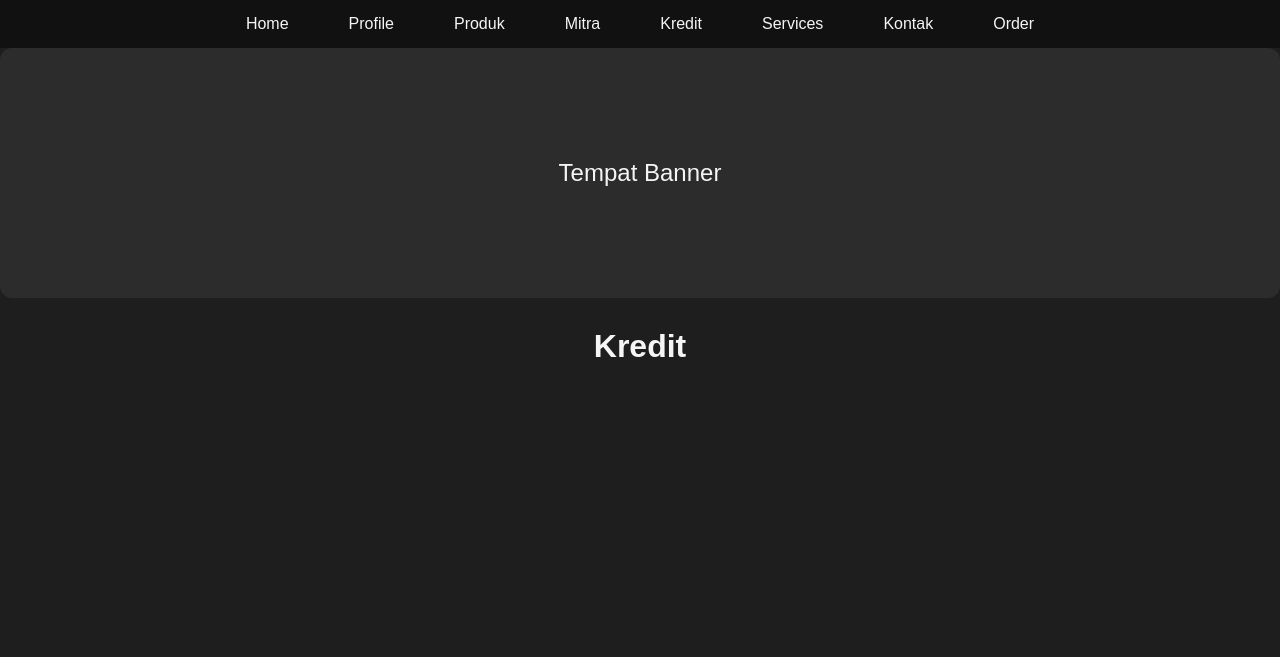
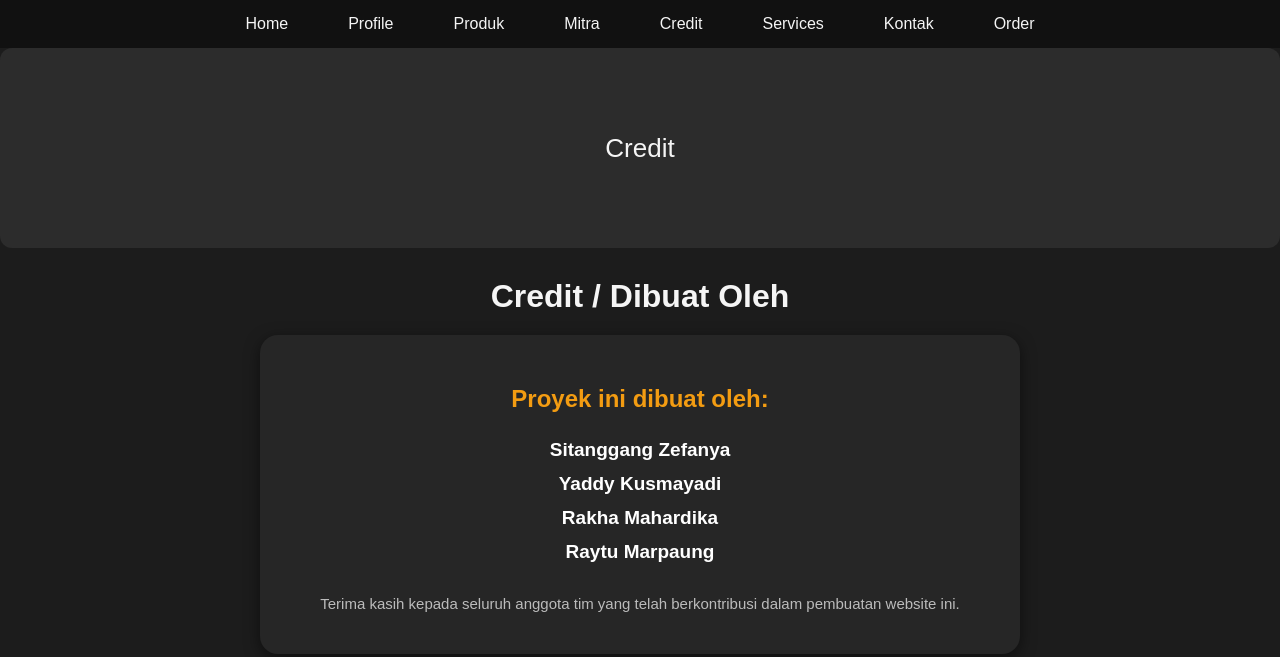
Before and after one commit to GoofyGarry/Garry-Music, a plain HTML site: page kredit.html in a window 1280 px wide. Drawn offline with Linux system fonts and the light colour scheme.

Commit message:
Update kredit.html

```diff
--- a/kredit.html
+++ b/kredit.html
@@ -3,13 +3,13 @@
 <head>
   <meta charset="UTF-8">
   <meta name="viewport" content="width=device-width, initial-scale=1.0">
-  <title>Toko Musik</title>
+  <title>Credit</title>
   <style>
     body {
       font-family: "Poppins", sans-serif;
       margin: 0;
       padding: 0;
-      background-color: #1e1e1e; /* tema gelap */
+      background-color: #1c1c1c;
       color: #f5f5f5;
     }
 
@@ -17,7 +17,6 @@
     nav {
       background-color: #111;
     }
-
     nav ul {
       list-style: none;
       margin: 0;
@@ -26,11 +25,9 @@
       justify-content: center;
       gap: 20px;
     }
-
     nav ul li {
       position: relative;
     }
-
     nav ul li a {
       display: block;
       padding: 15px 20px;
@@ -38,14 +35,12 @@
       text-decoration: none;
       font-weight: 500;
       font-size: 16px;
-      transition: color 0.3s;
+      transition: 0.3s;
     }
-
     nav ul li a:hover {
       color: #f39c12;
     }
 
-    /* Submenu */
     nav ul ul {
       display: none;
       position: absolute;
@@ -57,17 +52,13 @@
       list-style: none;
       min-width: 180px;
     }
-
     nav ul li:hover > ul {
       display: block;
     }
-
     nav ul ul li a {
       padding: 10px 20px;
-      color: #f5f5f5;
       font-size: 14px;
     }
-
     nav ul ul li a:hover {
       background-color: #333;
       color: #f39c12;
@@ -76,57 +67,53 @@
     /* Banner */
     .banner {
       width: 100%;
-      height: 250px;
+      height: 200px;
       background-color: #2c2c2c;
       display: flex;
       justify-content: center;
       align-items: center;
-      font-size: 24px;
+      font-size: 26px;
       color: #f5f5f5;
       margin-bottom: 30px;
       border-radius: 12px;
     }
 
-    /* Container Produk */
-    .container {
-      display: flex;
-      flex-wrap: wrap;
-      justify-content: center;
-      gap: 20px;
-      padding: 20px;
+    h1 {
+      text-align: center;
+      margin-bottom: 20px;
+      font-size: 32px;
     }
 
-    .product-card {
-      background-color: #2a2a2a;
-      width: 220px;
-      padding: 15px;
-      border-radius: 16px;
-      box-shadow: 0 4px 10px rgba(0,0,0,0.5);
+    /* CREDIT BOX */
+    .credit-box {
+      width: 90%;
+      max-width: 700px;
+      margin: auto;
+      background-color: #262626;
+      padding: 30px;
+      border-radius: 18px;
       text-align: center;
-      transition: transform 0.3s, box-shadow 0.3s;
+      box-shadow: 0 4px 15px rgba(0,0,0,0.5);
     }
 
-    .product-card:hover {
-      transform: translateY(-8px);
-      box-shadow: 0 8px 20px rgba(0,0,0,0.7);
+    .credit-box h2 {
+      color: #f39c12;
+      margin-bottom: 15px;
+      font-size: 24px;
     }
 
-    .product-card img {
-      width: 100%;
-      border-radius: 12px;
-      margin-bottom: 10px;
+    .credit-box p {
+      font-size: 17px;
+      margin: 12px 0;
+      color: #d4d4d4;
     }
 
-    .product-card h3 {
-      font-size: 18px;
-      margin: 10px 0 5px;
-      color: #fff;
-    }
-
-    .product-card p {
-      font-size: 14px;
-      color: #bbb;
-      margin: 0;
+    .names {
+      margin-top: 20px;
+      font-size: 19px;
+      font-weight: 600;
+      line-height: 1.8;
+      color: #ffffff;
     }
   </style>
 </head>
@@ -149,7 +136,7 @@
         </ul>
       </li>
       <li><a href="mitra.html">Mitra</a></li>
-      <li><a href="kredit.html">Kredit</a></li>
+      <li><a href="kredit.html">Credit</a></li>
       <li><a href="service.html">Services</a></li>
       <li><a href="kontak.html">Kontak</a></li>
       <li><a href="order.html">Order</a></li>
@@ -158,14 +145,25 @@
 
   <!-- Banner -->
   <div class="banner">
-    <p>Tempat Banner</p>
+    <p>Credit</p>
   </div>
 
-  <!-- Produk -->
-  <center>
-  <h1>Kredit</h1>
-  </center>
+  <h1>Credit / Dibuat Oleh</h1>
 
+  <div class="credit-box">
+    <h2>Proyek ini dibuat oleh:</h2>
+
+    <div class="names">
+      Sitanggang Zefanya<br>
+      Yaddy Kusmayadi<br>
+      Rakha Mahardika<br>
+      Raytu Marpaung
+    </div>
+
+    <p style="margin-top:25px; font-size:15px; color:#bbb;">
+      Terima kasih kepada seluruh anggota tim yang telah berkontribusi dalam pembuatan website ini.
+    </p>
+  </div>
 
 </body>
 </html>
```
